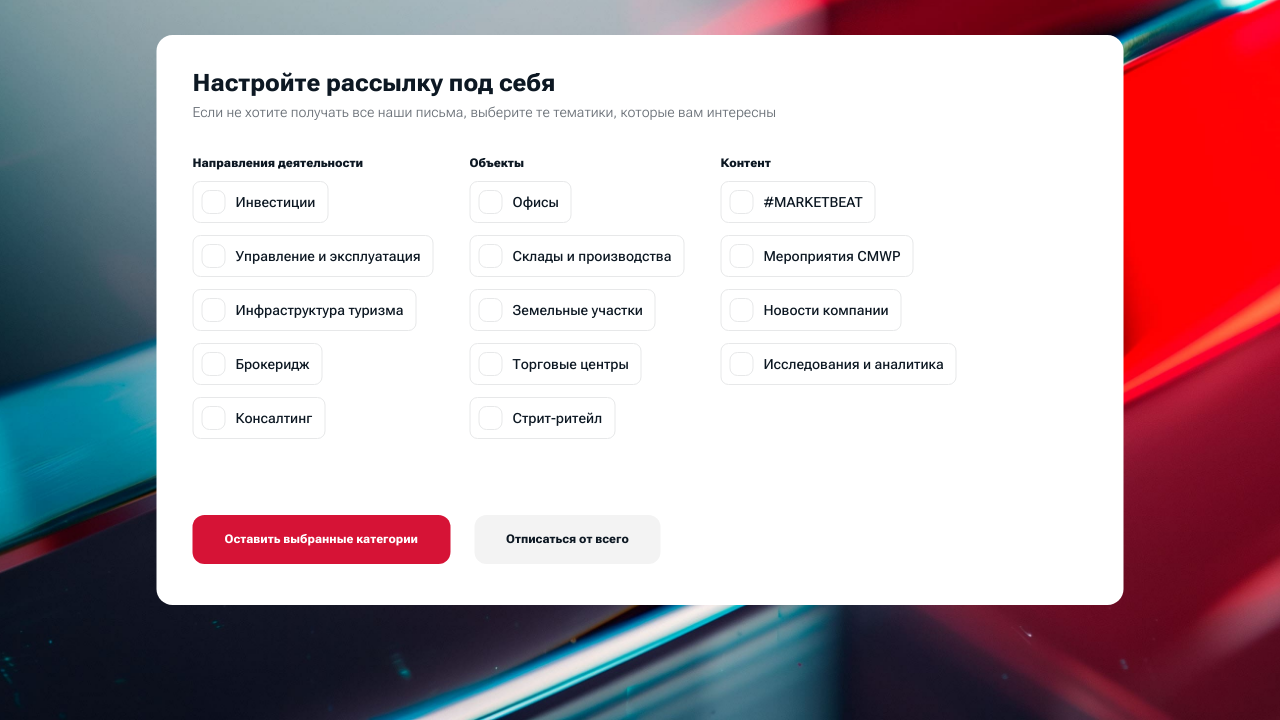
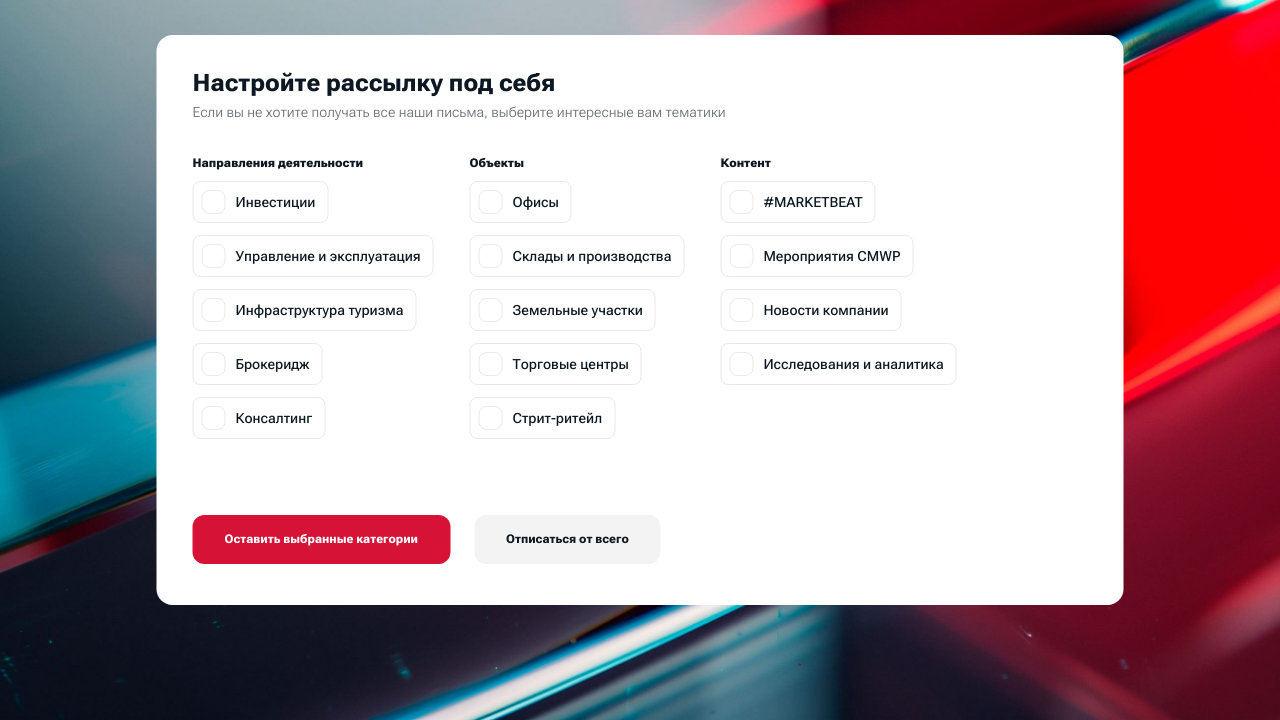
Before and after one commit to onlyketch/subscription, a website: page source/index.html in a window 1280 px wide. Shown: the part 80-800 px from the top of the page. Drawn offline with nearby package versions, Linux system fonts and the light colour scheme; files that its build step writes are made by us from their sources.

Commit message:
правка предложения на первом экране

```diff
--- a/source/index.html
+++ b/source/index.html
@@ -31,7 +31,7 @@
         <div class="content-box">
             <div class="content-box__settings show">
                 <h1 class="content-box__title">Настройте рассылку под себя</h1>
-                <div class="content-box__subtitle">Если не хотите получать все наши письма, выберите те тематики, которые вам интересны</div>
+                <div class="content-box__subtitle">Если вы не хотите получать все наши письма, выберите интересные вам тематики</div>
                 <div class="content-box__groups">
                     <div class="content-box__group">
                         <div class="content-box__group-name">Направления деятельности</div>
```
Also changed, not shown: dist/index.html.
